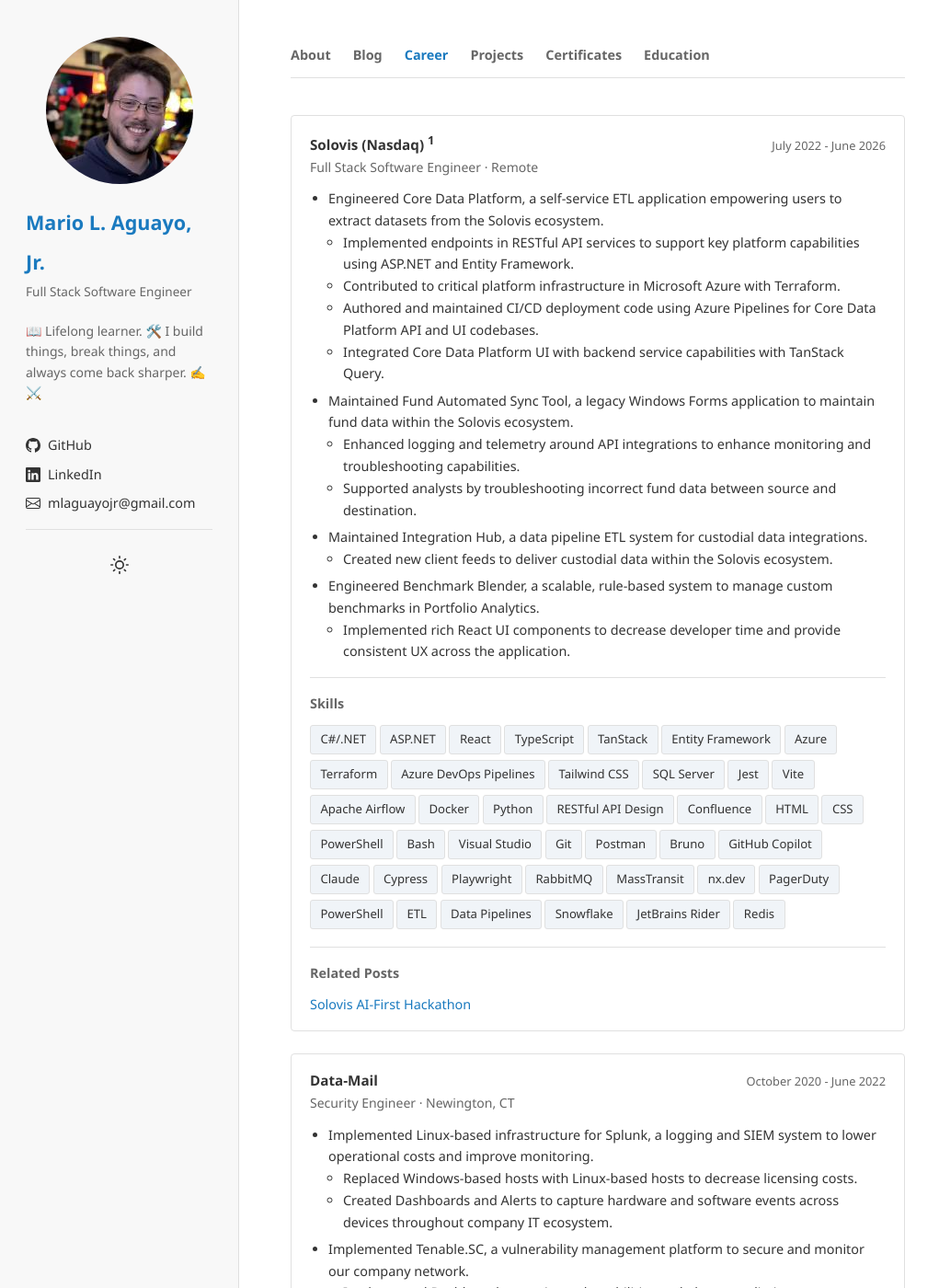
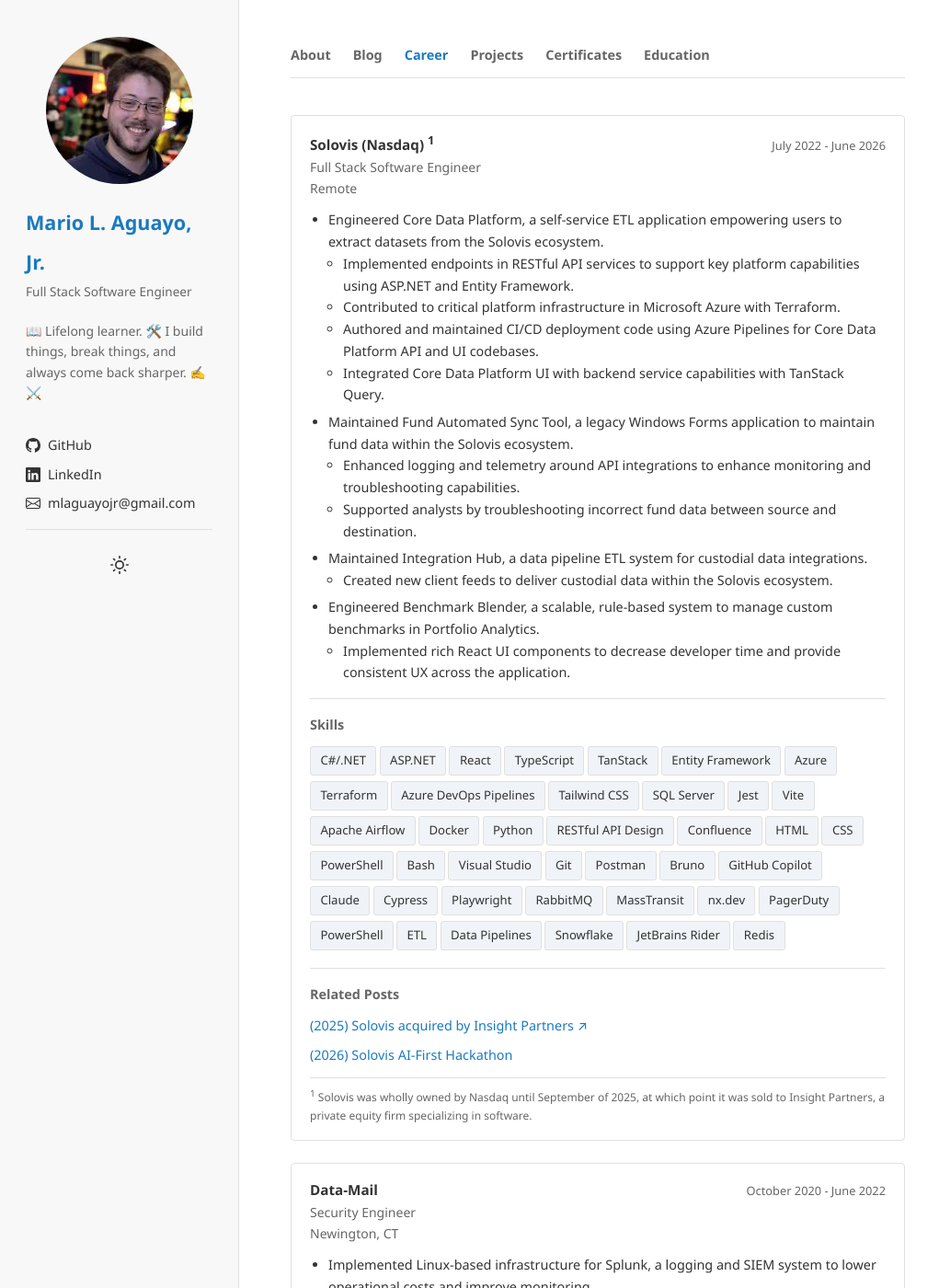
Before and after one commit to mlaguayojr/mlaguayojr.github.io, a Jekyll site: the page built from career/index.html, in a window 1280 px wide and 1400 px high. Shown: the whole window at 92% size, without its empty margins (0-1021 px from the left). Built offline with Jekyll 4.4.1, drawn with Linux system fonts in a browser that asks for light colours; some of the changed text lies outside the part shown.

Commit message:
update career layout and styling

```diff
--- a/_data/career.yml
+++ b/_data/career.yml
@@ -8,7 +8,10 @@
       start: "July 2022"
       end: "June 2026"
     relatedPosts:
-      - title: "Solovis AI-First Hackathon"
+      - title: "(2025) Solovis acquired by Insight Partners"
+        path: "https://www.linkedin.com/posts/solovis_solovis-accelerates-next-phase-of-growth-activity-7384734083966418944-bsxa"
+        external: true
+      - title: "(2026) Solovis AI-First Hackathon"
         path: "/blog/solovis-ai-hackathon/"
     skills:
       - "C#/.NET"
--- a/_includes/career.html
+++ b/_includes/career.html
@@ -1,5 +1,5 @@
 <section id="career">
-  <div class="career-list">
+  <div class="career-list" id="career-list">
     {% for job in site.data.career.career %}
     <div class="career-card">
       <div class="career-entry">
@@ -8,7 +8,8 @@
             <div class="career-name">
               {{ job.name }} {% if job.superscript %}<sup>{{ job.superscript }}</sup>{% endif %}
             </div>
-          <div class="career-title">{{ job.title }} · {{ job.location }}</div>
+            <div class="career-title">{{ job.title }}</div>
+            <div class="career-location">{{ job.location }}</div>
           </div>
           <div class="career-duration">{{ job.duration.start }} - {{ job.duration.end }}</div>
         </div>
@@ -40,16 +41,65 @@
           <ul>
             {% for post in job.relatedPosts %}
             <li>
-            <a href="{{ post.path | relative_url }}">{{ post.title }}</a>
+              <a href="{% if post.external %}{{ post.path }}{% else %}{{ post.path | relative_url }}{% endif %}" {% if
+                post.external %}target="_blank" rel="noopener noreferrer" {% endif %}>{{ post.title }}{% if
+                post.external %} <span class="external-link-icon" aria-label="external link">↗</span>{% endif %}</a>
             </li>
             {% endfor %}
           </ul>
         </div>
+        {% endif %} {% if job.footnote %}
+        <div class="career-footnote"><sup>{{ job.superscript }}</sup> {{ job.footnote }}</div>
         {% endif %}
       </div>
     </div>
-    {% endfor %} {% if site.data.career.career[0].superscript %}
-    <div class="career-footnote"><sup>1</sup> {{ site.data.career.career[0].footnote }}</div>
-    {% endif %}
+    {% endfor %}
+  </div>
+
+  <div id="career-pagination">
+    <button id="career-prev-page" disabled>&#8592; Prev</button>
+    <span id="career-page-info"></span>
+    <button id="career-next-page">Next &#8594;</button>
   </div>
 </section>
+
+<script>
+  const CAREERS_PER_PAGE = 3;
+  let currentPage = 1;
+
+  function renderCareerPage() {
+    const allCards = [...document.querySelectorAll(".career-card")];
+    const totalPages = Math.max(1, Math.ceil(allCards.length / CAREERS_PER_PAGE));
+    const start = (currentPage - 1) * CAREERS_PER_PAGE;
+    const end = start + CAREERS_PER_PAGE;
+    const pageSet = new Set(allCards.slice(start, end));
+
+    allCards.forEach((card) => {
+      card.style.display = pageSet.has(card) ? "" : "none";
+    });
+
+    document.getElementById("career-page-info").textContent = `Page ${currentPage} of ${totalPages}`;
+    document.getElementById("career-prev-page").disabled = currentPage === 1;
+    document.getElementById("career-next-page").disabled = currentPage === totalPages;
+
+    const paginationEl = document.getElementById("career-pagination");
+    paginationEl.style.display = totalPages <= 1 ? "none" : "flex";
+  }
+
+  document.getElementById("career-prev-page").addEventListener("click", () => {
+    if (currentPage > 1) {
+      currentPage--;
+      renderCareerPage();
+    }
+  });
+
+  document.getElementById("career-next-page").addEventListener("click", () => {
+    const totalPages = Math.ceil(document.querySelectorAll(".career-card").length / CAREERS_PER_PAGE);
+    if (currentPage < totalPages) {
+      currentPage++;
+      renderCareerPage();
+    }
+  });
+
+  renderCareerPage();
+</script>
--- a/assets/css/style.css
+++ b/assets/css/style.css
@@ -409,6 +409,11 @@
 }
 
 .career-title {
+  font-size: 0.875rem;
+  color: var(--muted);
+}
+
+.career-location {
   font-size: 0.875rem;
   color: var(--muted);
   margin-bottom: 0.5rem;
@@ -882,6 +887,41 @@
   color: var(--muted);
 }
 
+/* Career pagination */
+#career-pagination {
+  display: flex;
+  align-items: center;
+  justify-content: center;
+  gap: 1rem;
+  margin-top: 1.5rem;
+}
+
+#career-pagination button {
+  padding: 0.4rem 0.9rem;
+  border: 1px solid var(--border);
+  border-radius: 4px;
+  background: var(--bg);
+  color: var(--accent);
+  cursor: pointer;
+  font-size: 0.9rem;
+}
+
+#career-pagination button:disabled {
+  color: var(--muted);
+  cursor: default;
+  opacity: 0.5;
+}
+
+#career-pagination button:not(:disabled):hover {
+  background: var(--accent);
+  color: var(--bg);
+}
+
+#career-page-info {
+  font-size: 0.9rem;
+  color: var(--muted);
+}
+
 /* Certificates controls */
 #certificates-controls {
   margin-bottom: 1.25rem;
```
Lines whose indentation alone changed are shown as unchanged.
